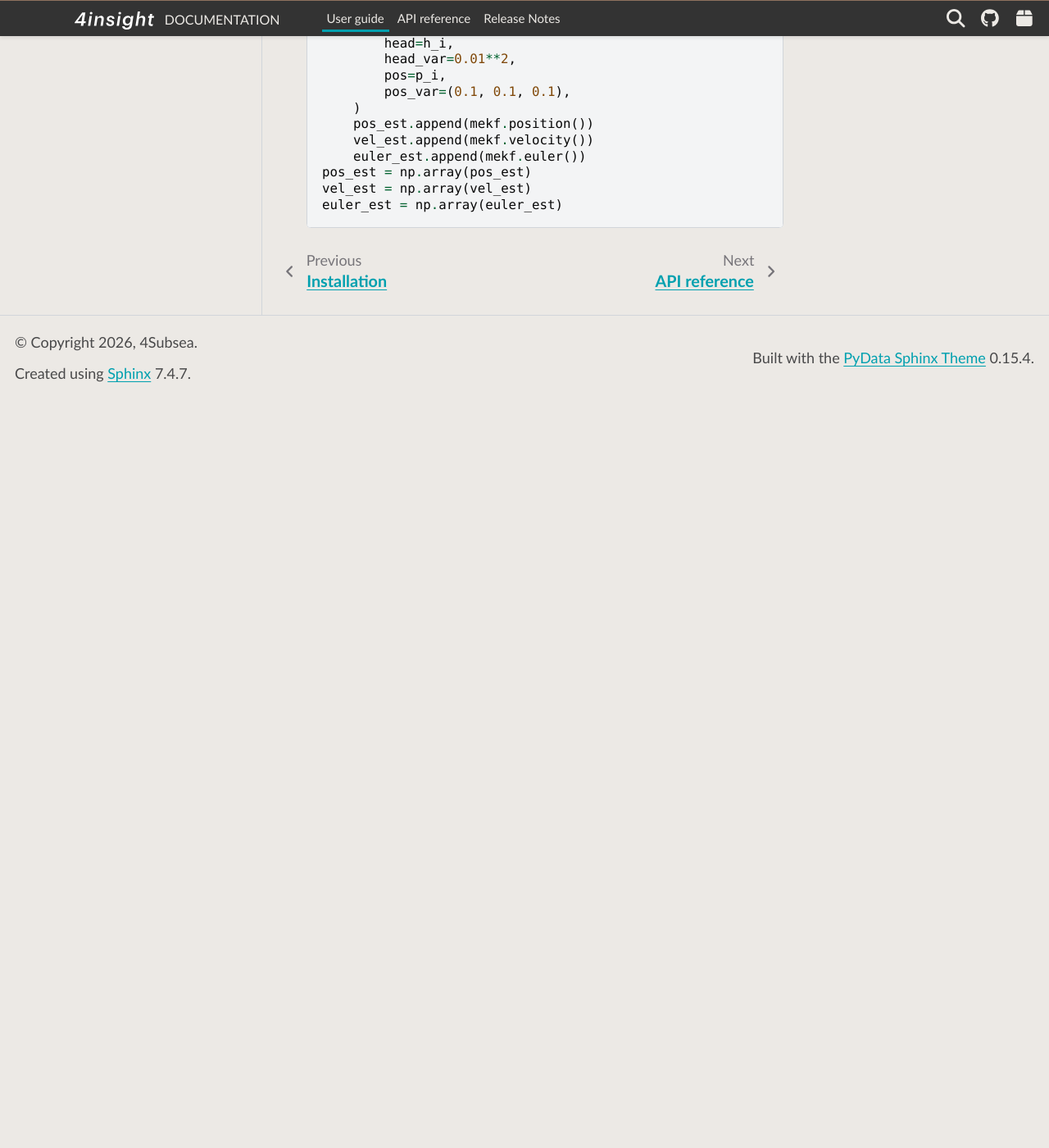
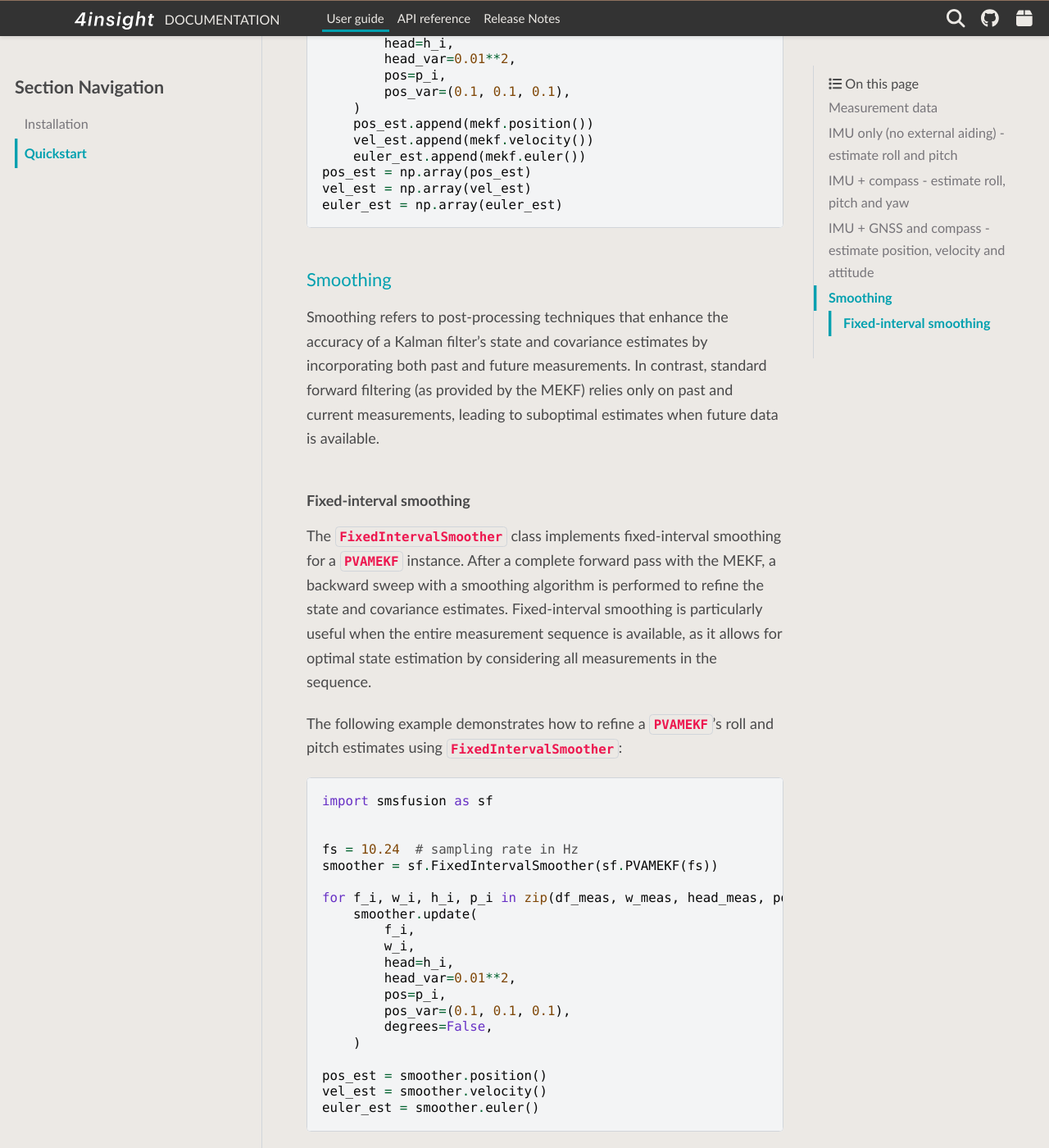
Before and after one commit to 4Subsea/smsfusion-python, a Sphinx documentation site: the page built from docs/user_guide/quickstart.rst, in a window 1280 px wide and 1400 px high, scrolled down 5114 px. Shown: the whole window at 82% size. Built offline with Sphinx 7.4.7 and the PyData theme 0.15.4, drawn with Linux system fonts in a browser that asks for light colours; before the commit the page ends 5603 px from its top, so only the background shows below that.

Commit message:
some changes

```diff
--- a/docs/user_guide/quickstart.rst
+++ b/docs/user_guide/quickstart.rst
@@ -221,3 +221,47 @@ aiding:
     pos_est = np.array(pos_est)
     vel_est = np.array(vel_est)
     euler_est = np.array(euler_est)
+
+
+Smoothing
+---------
+Smoothing refers to post-processing techniques that enhance the accuracy of a Kalman
+filter's state and covariance estimates by incorporating both past and future measurements.
+In contrast, standard forward filtering (as provided by the MEKF) relies only on past and current
+measurements, leading to suboptimal estimates when future data is available.
+
+Fixed-interval smoothing
+........................
+
+The :class:`~smsfusion.FixedIntervalSmoother` class implements fixed-interval smoothing
+for a :class:`~smsfusion.PVAMEKF` instance. After a complete forward pass with the MEKF,
+a backward sweep with a smoothing algorithm is performed to refine the state and
+covariance estimates. Fixed-interval smoothing is particularly useful when the entire
+measurement sequence is available, as it allows for optimal state estimation by
+considering all measurements in the sequence.
+
+The following example demonstrates how to refine a :class:`~smsfusion.PVAMEKF`'s
+roll and pitch estimates using :class:`~smsfusion.FixedIntervalSmoother`:
+
+.. code-block:: python
+
+    import smsfusion as sf
+
+
+    fs = 10.24  # sampling rate in Hz
+    smoother = sf.FixedIntervalSmoother(sf.PVAMEKF(fs))
+
+    for f_i, w_i, h_i, p_i in zip(df_meas, w_meas, head_meas, pos_meas):
+        smoother.update(
+            f_i,
+            w_i,
+            head=h_i,
+            head_var=0.01**2,
+            pos=p_i,
+            pos_var=(0.1, 0.1, 0.1),
+            degrees=False,
+        )
+
+    pos_est = smoother.position()
+    vel_est = smoother.velocity()
+    euler_est = smoother.euler()
```
